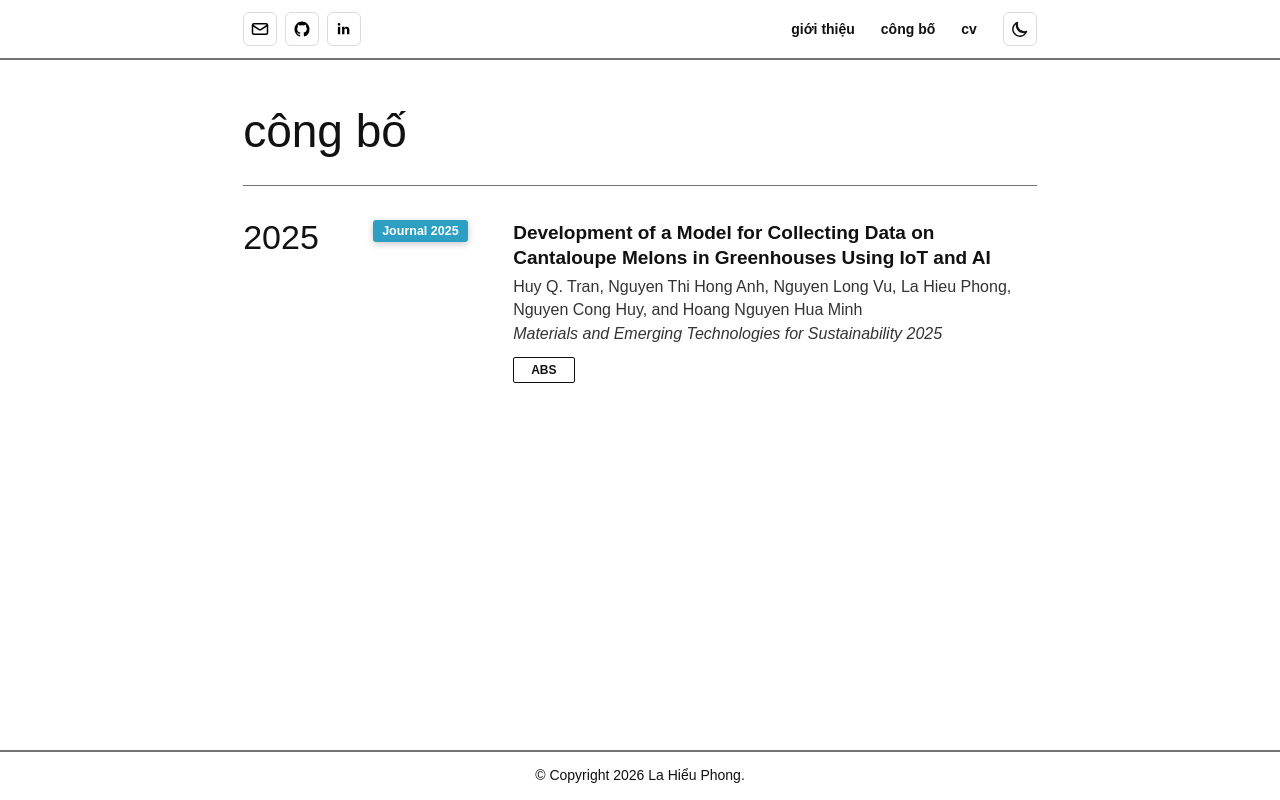
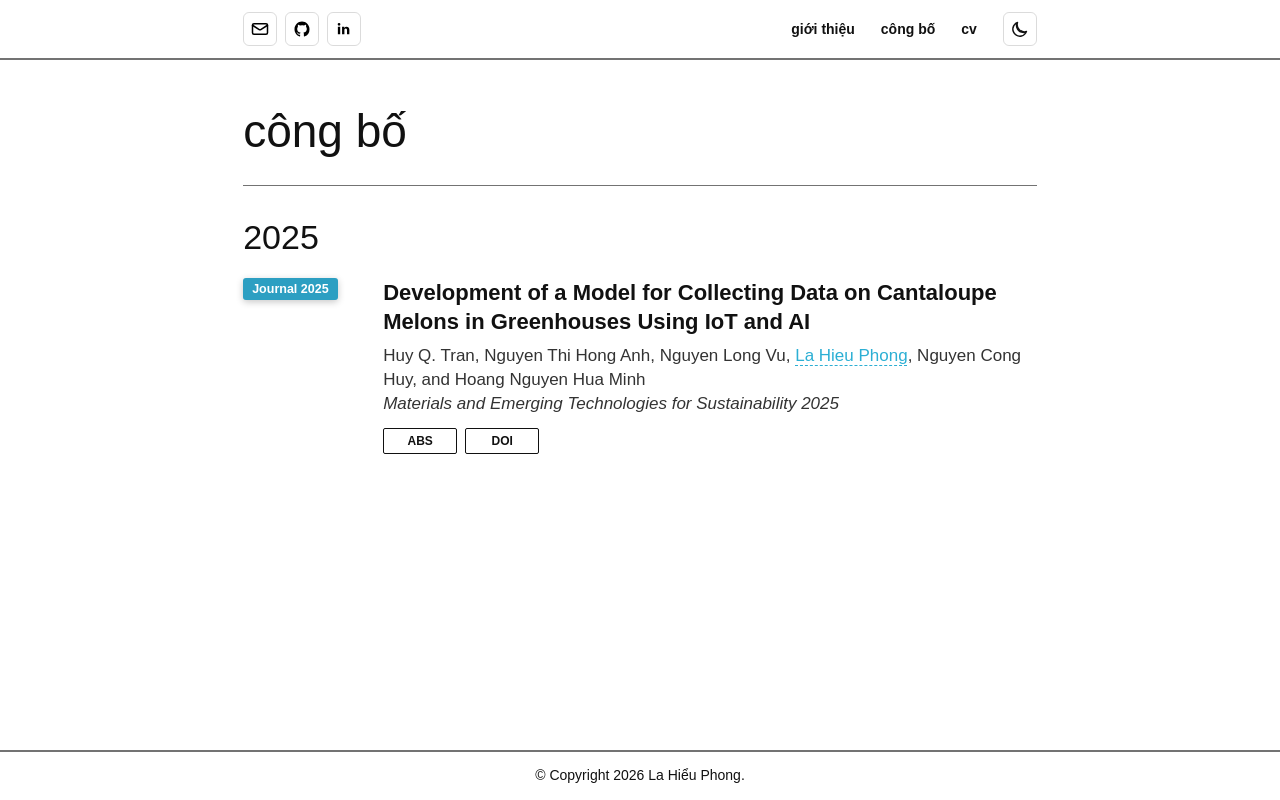
Before and after one commit to lahieuphong/lahieuphong-cv, a Next.js app: page /publication in a window 1280 px wide. Built offline with nearby package versions, Linux system fonts and the light colour scheme.

Commit message:
Enhance publication page actions

```diff
--- a/src/app/globals.css
+++ b/src/app/globals.css
@@ -420,8 +420,8 @@ a:hover {
 
 .publication-year-section {
   display: grid;
-  grid-template-columns: 104px minmax(0, 1fr);
-  gap: 26px;
+  grid-template-columns: 1fr;
+  gap: 24px;
   padding: 0 0 44px;
   border-bottom: 1px solid var(--publication-rule);
   margin-bottom: 36px;
@@ -463,14 +463,14 @@ a:hover {
 }
 
 .publication-detail {
-  max-width: 560px;
+  max-width: 720px;
 }
 
 .publication-detail h2 {
-  margin: 0 0 4px;
+  margin: 0 0 8px;
   color: var(--publication-text);
-  font-size: 19px;
-  line-height: 1.36;
+  font-size: 22px;
+  line-height: 1.32;
   font-weight: 700;
   letter-spacing: 0;
 }
@@ -478,19 +478,48 @@ a:hover {
 .publication-detail p {
   margin: 0;
   color: var(--publication-muted);
-  font-size: 16px;
-  line-height: 1.45;
+  font-size: 17px;
+  line-height: 1.42;
 }
 
 .publication-authors {
   overflow-wrap: anywhere;
 }
 
+.publication-authors a {
+  color: #2cafd4;
+  text-decoration-line: underline;
+  text-decoration-style: dashed;
+  text-decoration-thickness: 1px;
+  text-underline-offset: 4px;
+}
+
+.publication-authors a:hover {
+  color: #48c4e5;
+}
+
 .publication-source {
   margin-top: 2px;
 }
 
-.publication-abstract-button {
+.publication-actions {
+  display: flex;
+  flex-wrap: wrap;
+  align-items: flex-start;
+  gap: 8px;
+  margin-top: 12px;
+}
+
+.publication-abstract-control {
+  display: contents;
+}
+
+.publication-abstract-button,
+.publication-doi-button {
+  display: inline-flex;
+  align-items: center;
+  justify-content: center;
+  min-width: 74px;
   margin-top: 12px;
   padding: 6px 17px;
   border: 1px solid var(--publication-text);
@@ -499,22 +528,43 @@ a:hover {
   color: var(--publication-text);
   cursor: pointer;
   font: 700 12px/1 Arial, Helvetica, sans-serif;
+  text-decoration: none;
   transition:
     background-color 0.18s ease,
     border-color 0.18s ease,
     color 0.18s ease;
 }
 
-.publication-abstract-button:hover {
+.publication-abstract-button {
+  margin-top: 0;
+  order: 1;
+}
+
+.publication-doi-button {
+  margin-top: 0;
+  color: var(--publication-text);
+  order: 2;
+}
+
+.publication-actions .publication-doi-button {
+  color: var(--publication-text);
+  text-decoration: none;
+}
+
+.publication-abstract-button:hover,
+.publication-actions .publication-doi-button:hover {
   border-color: #2c9fc2;
   background: #2c9fc2;
   color: #ffffff;
+  text-decoration: none;
 }
 
 .publication-abstract-panel {
   display: grid;
+  flex-basis: 100%;
   grid-template-rows: 0fr;
   margin-top: 0;
+  order: 3;
   overflow: hidden;
   opacity: 0;
   transform: translateY(-4px);
@@ -544,7 +594,8 @@ a:hover {
   color: var(--publication-muted);
   font-size: 14px;
   line-height: 1.55;
-  text-align: left;
+  text-align: justify;
+  text-align-last: left;
 }
 
 @media (prefers-reduced-motion: reduce) {
@@ -1101,8 +1152,8 @@ a:hover {
   }
 
   .publication-year-section {
-    grid-template-columns: 80px minmax(0, 1fr);
-    gap: 20px;
+    grid-template-columns: 1fr;
+    gap: 22px;
     padding-bottom: 38px;
     margin-bottom: 32px;
   }
@@ -1121,15 +1172,15 @@ a:hover {
   }
 
   .publication-detail {
-    max-width: 520px;
+    max-width: 640px;
   }
 
   .publication-detail h2 {
-    font-size: 18px;
+    font-size: 20px;
   }
 
   .publication-detail p {
-    font-size: 15px;
+    font-size: 16px;
   }
 
   .publication-detail .publication-abstract {
--- a/src/app/publication/PublicationAbstract.tsx
+++ b/src/app/publication/PublicationAbstract.tsx
@@ -13,7 +13,7 @@ export default function PublicationAbstract({
   const abstractId = useId();
 
   return (
-    <>
+    <div className="publication-abstract-control">
       <button
         className="publication-abstract-button"
         type="button"
@@ -33,6 +33,6 @@ export default function PublicationAbstract({
           <p className="publication-abstract">{abstract}</p>
         </div>
       </div>
-    </>
+    </div>
   );
 }
--- a/src/app/publication/page.tsx
+++ b/src/app/publication/page.tsx
@@ -1,4 +1,5 @@
 import SiteFooter from "../components/SiteFooter";
+import { withBasePath } from "../components/navbar/navbarLinks";
 import PublicationAbstract from "./PublicationAbstract";
 
 const publicationYears = [
@@ -9,8 +10,10 @@ const publicationYears = [
         venue: "Journal 2025",
         title:
           "Development of a Model for Collecting Data on Cantaloupe Melons in Greenhouses Using IoT and AI",
-        authors:
-          "Huy Q. Tran, Nguyen Thi Hong Anh, Nguyen Long Vu, La Hieu Phong, Nguyen Cong Huy, and Hoang Nguyen Hua Minh",
+        url: "https://www.worldscientific.com/doi/10.1142/S3060932125500189",
+        authorsBefore: "Huy Q. Tran, Nguyen Thi Hong Anh, Nguyen Long Vu, ",
+        highlightedAuthor: "La Hieu Phong",
+        authorsAfter: ", Nguyen Cong Huy, and Hoang Nguyen Hua Minh",
         source: "Materials and Emerging Technologies for Sustainability 2025",
         abstract:
           "This study proposes a real-time data collection model using an Internet of Things (IoT) system to monitor the growth of cantaloupe melons in greenhouse environments. The system was designed with a mechanical structure and motorized components to control camera movement. The camera moves along predefined positions spaced 10 cm apart over a total distance of 3 meters and rotates vertically from 0° to 180° in 10° increments to capture images from multiple viewing angles. The collected data are automatically transmitted and stored on a central server twice daily at 6:00 AM and 4:00 PM. In parallel, deep learning-based object detection algorithms were applied to identify cantaloupe fruits from the captured images. Experimental results demonstrated that 100% of the collected data were successfully transmitted and stored, while the proposed fruit detection model achieved an overall recall rate of 87%.",
@@ -34,14 +37,30 @@ export default function PublicationPage() {
                   <div className="publication-badge">{item.venue}</div>
                   <div className="publication-detail">
                     <h2>{item.title}</h2>
-                    <p className="publication-authors">{item.authors}</p>
+                    <p className="publication-authors">
+                      {item.authorsBefore}
+                      <a href={withBasePath("/about")}>
+                        {item.highlightedAuthor}
+                      </a>
+                      {item.authorsAfter}
+                    </p>
                     <p className="publication-source">
                       <em>{item.source}</em>
                     </p>
 
-                    {item.abstract ? (
-                      <PublicationAbstract abstract={item.abstract} />
-                    ) : null}
+                    <div className="publication-actions">
+                      {item.abstract ? (
+                        <PublicationAbstract abstract={item.abstract} />
+                      ) : null}
+                      <a
+                        className="publication-doi-button"
+                        href={item.url}
+                        target="_blank"
+                        rel="noopener noreferrer"
+                      >
+                        DOI
+                      </a>
+                    </div>
                   </div>
                 </article>
               ))}
```
